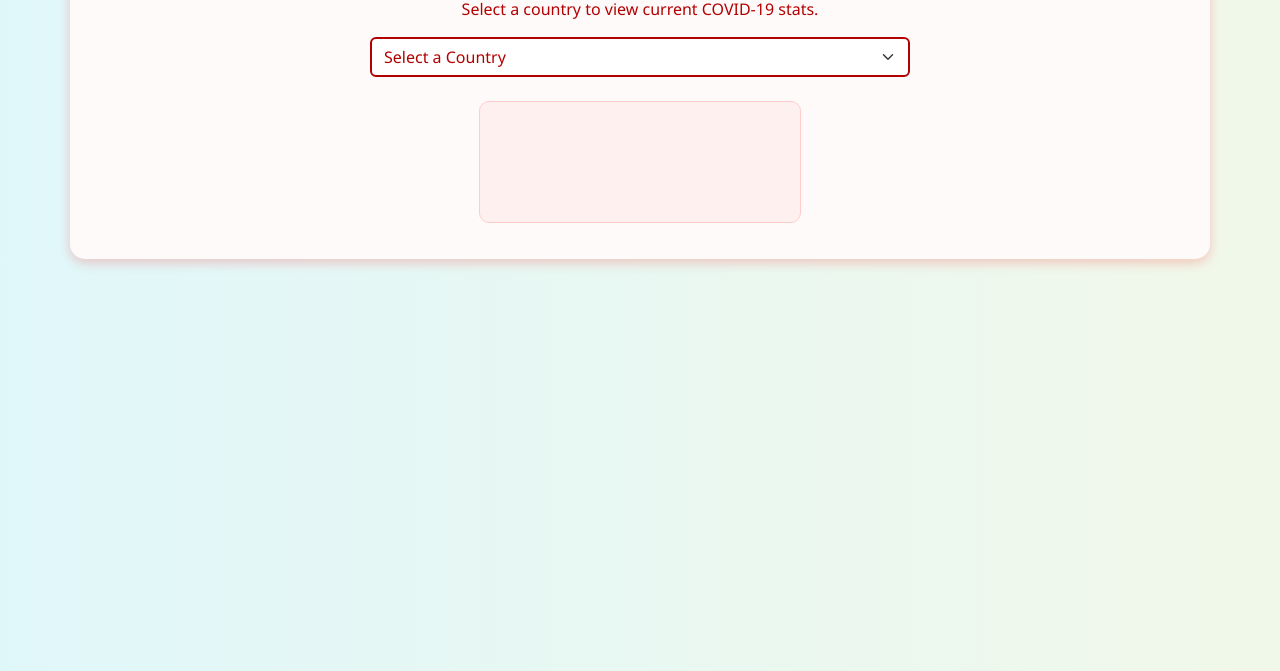
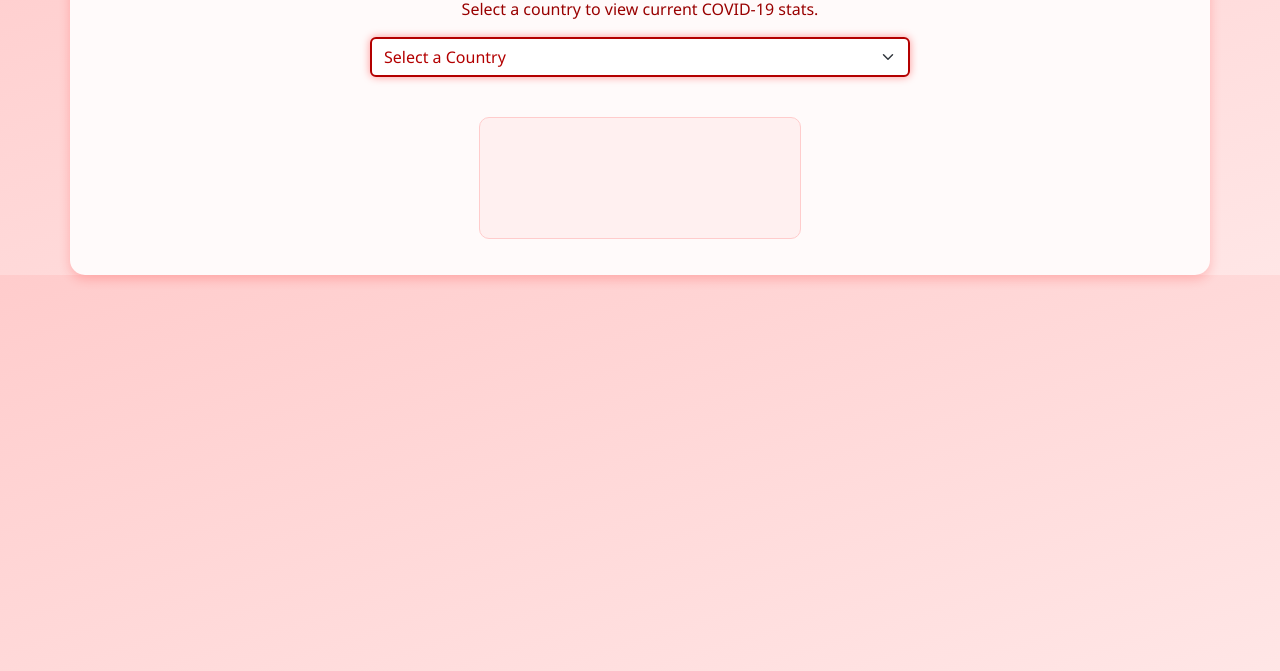
Before and after one commit to nurinainasyahmina/web-dashboard2, a plain HTML site: page covid.html in a window 1280 px wide. Shown: the part 129-800 px from the top of the page. Drawn offline with nearby package versions, Linux system fonts and the light colour scheme.

Commit message:
style.css

```diff
--- a/css/style.css
+++ b/css/style.css
@@ -1,13 +1,60 @@
+/* Latar belakang merah putih (tema bahaya COVID-19) */
 body {
-  background: linear-gradient(to right, #e0f7fa, #f1f8e9);
+  background: linear-gradient(to bottom right, #ffcccc, #ffe6e6); /* merah ke putih */
   font-family: 'Segoe UI', Tahoma, Geneva, Verdana, sans-serif;
+  color: #8b0000; /* merah gelap */
+  margin: 0;
+  padding: 0;
 }
 
-.card {
-  background-color: #ffffff;
-  border: none;
+/* Kad utama (container) */
+.container {
+  background-color: #fff5f5; /* merah pucat */
+  padding: 2rem;
+  margin-top: 3rem;
+  border-radius: 20px;
+  box-shadow: 0 0 20px rgba(255, 0, 0, 0.2);
 }
 
+/* Tajuk utama */
 h2 {
-  color: #00796b;
+  color: #cc0000; /* merah terang */
+  font-weight: bold;
 }
+
+/* Sub-teks */
+p {
+  color: #990000; /* merah pekat */
+}
+
+/* Dropdown pilihan negara */
+select.form-select {
+  border: 2px solid red;
+  box-shadow: 0 0 8px rgba(255, 0, 0, 0.4);
+  transition: box-shadow 0.3s ease;
+}
+
+select.form-select:focus {
+  outline: none;
+  box-shadow: 0 0 12px rgba(255, 0, 0, 0.6);
+}
+
+/* Carta kanvas */
+canvas {
+  background-color: #ffe6e6; /* latar carta merah lembut */
+  border: 2px solid #ff9999;
+  border-radius: 10px;
+  padding: 10px;
+  margin-top: 1rem;
+}
+
+/* Responsive tweak (optional) */
+@media (max-width: 768px) {
+  .container {
+    padding: 1rem;
+  }
+
+  select.form-select {
+    width: 100% !important;
+  }
+}
```
